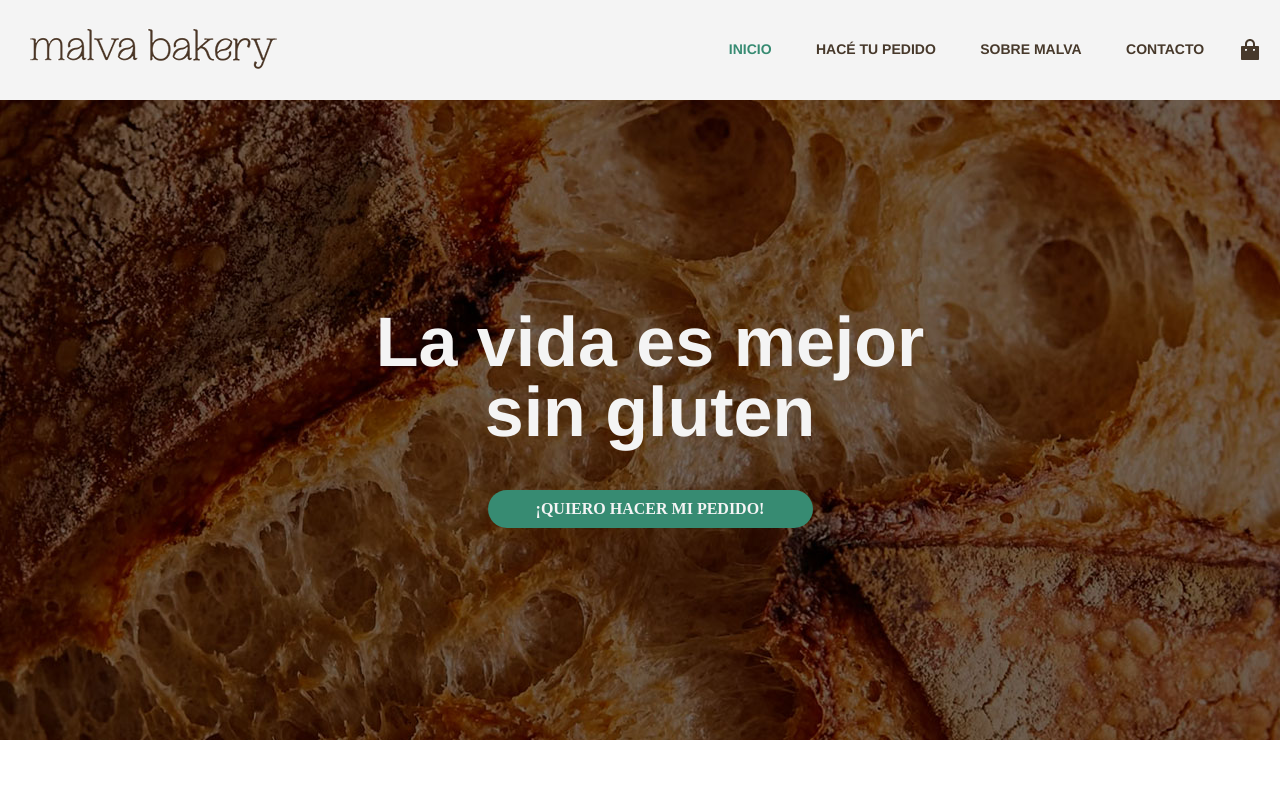
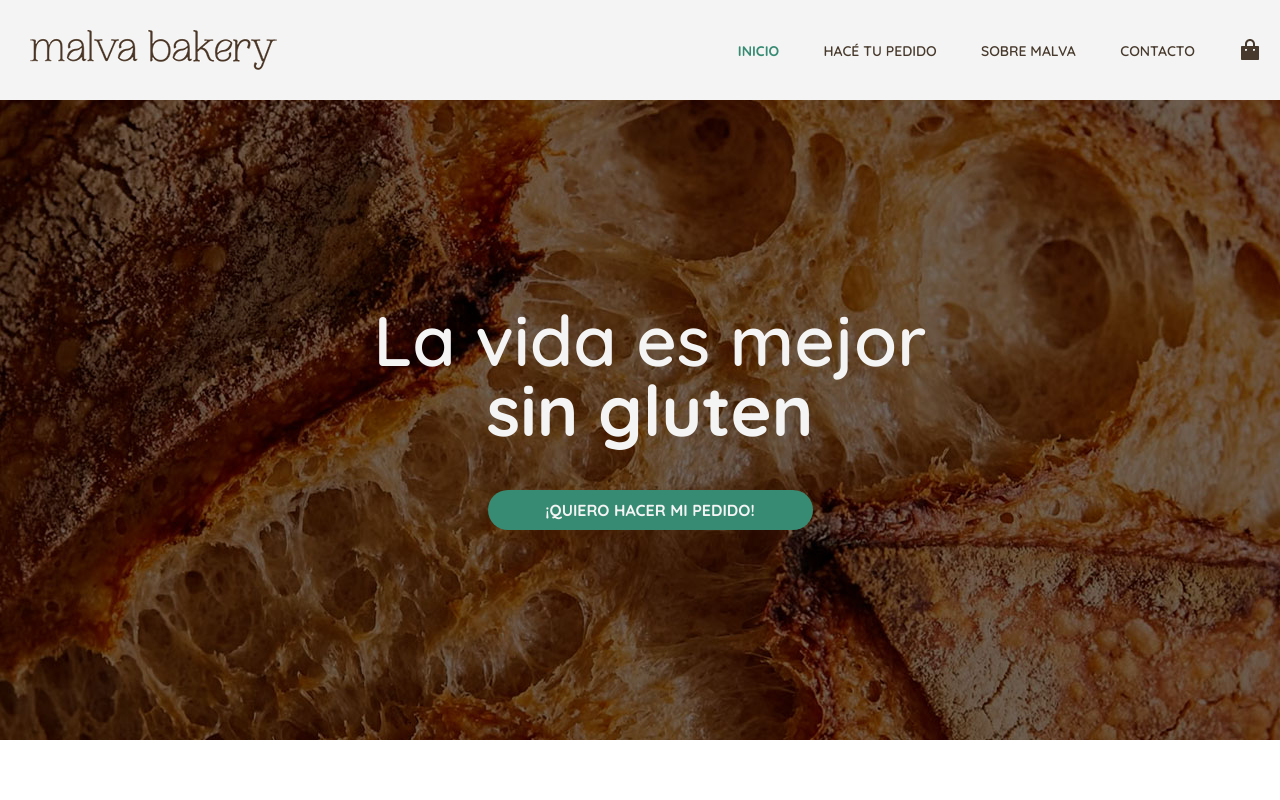
Before and after one commit to agustinalachiesa-star/malva-bakery, a plain HTML site: page index.html in a window 1280 px wide. Shown: the top 800 px of the page. Drawn offline with Linux system fonts and the light colour scheme.

Commit message:
Update index.html

```diff
--- a/index.html
+++ b/index.html
@@ -5,6 +5,7 @@
     <meta charset="UTF-8">
     <meta name="viewport" content="width=device-width, initial-scale=1.0">
     <title>Malva Bakery | Gluten Free</title>
+    <link href="https://fonts.googleapis.com/css2?family=Quicksand:wght@400;500;600;700&display=swap" rel="stylesheet">
     <link rel="stylesheet" href="css/style.css">
 </head>
 
```
